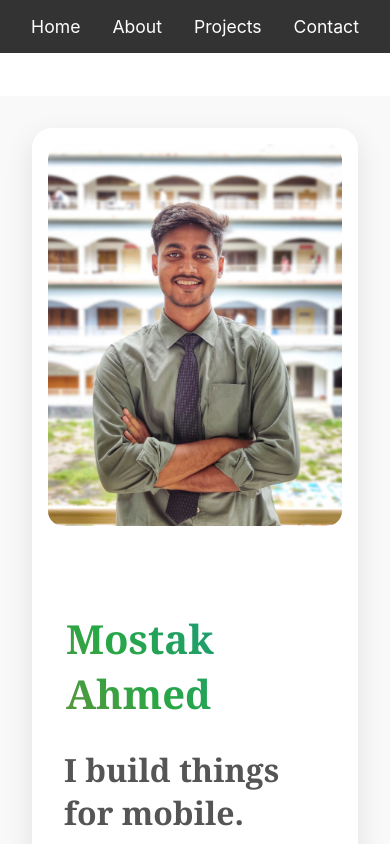
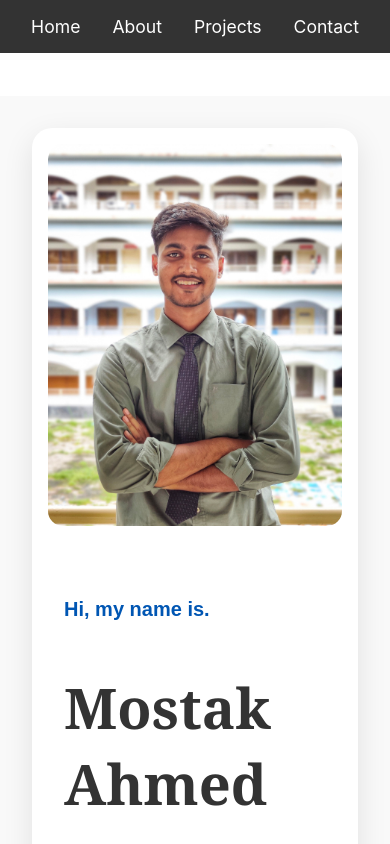
Before and after one commit to MostakAhmedShahad/portfolio-website, a React (Create React App) app: page / in a window 390 px wide. Shown: the top 844 px of the page. Built offline with nearby package versions, Linux system fonts and the light colour scheme.

Commit message:
moving_text_effect

```diff
--- a/src/components/Home.jsx
+++ b/src/components/Home.jsx
@@ -3,8 +3,8 @@ import profileImage from '../assets/images/300062377_3027170894246641_1167568765
 import './Home.scss';
 
 const Home = () => {
-  const [text, setText] = useState('');
-  const fullText = "Hi, my name is";
+  const [text, setText] = useState('\u00A0'); // Start with a non-breaking space
+  const fullText = "Hi, my name is...";
 
   // Text animation for "Hi, my name is" (looping typing effect)
   useEffect(() => {
@@ -16,11 +16,11 @@ const Home = () => {
       } else {
         // Reset after a short delay
         setTimeout(() => {
-          setText('');
+          setText('\u00A0'); // Reset to a non-breaking space
           currentIndex = 0;
-        }, 1000); // Delay before restarting
+        }, 500); // Shorter delay before restarting
       }
-    }, 100); // Adjust speed of typing effect
+    }, 50); // Faster typing speed (50ms per letter)
 
     return () => clearInterval(interval);
   }, []);
@@ -44,7 +44,7 @@ const Home = () => {
         {/* Right Side: Text Content */}
         <div className="home-text">
           <h3>{text}</h3> {/* Typing effect for "Hi, my name is" */}
-          <h1 className="name">Mostak Ahmed</h1> {/* Premium color and shake effect */}
+          <h1>Mostak Ahmed</h1> {/* Name without gradient or shake effect */}
           <h2>I build things for mobile.</h2>
           <p>
             I’m a software developer specializing in building (and occasionally designing) exceptional digital experiences. Currently, I’m focused on building accessible, human-centered mobile applications.
--- a/src/components/Home.scss
+++ b/src/components/Home.scss
@@ -60,15 +60,12 @@
     animation: fadeIn 1s ease-in-out;
   }
 
-  h1.name {
+  h1 {
     font-size: 3.5rem; // Large font for the name
+    color: #333; // Solid color for the name
     margin-bottom: 0.5rem;
     font-family: 'Georgia', serif; // Premium font
-    background: linear-gradient(45deg, #007bff, #ff5722, #28a745, #007bff); // Gradient color
-    background-size: 400% 400%; // For gradient animation
-    -webkit-background-clip: text; // Clip text to gradient
-    -webkit-text-fill-color: transparent; // Transparent text
-    animation: gradientShift 5s infinite, shake 0.5s infinite alternate; // Gradient and shake animation
+    animation: slideIn 1s ease-in-out;
   }
 
   h2 {
@@ -143,27 +140,6 @@
   }
 }
 
-@keyframes gradientShift {
-  0% {
-    background-position: 0% 50%;
-  }
-  50% {
-    background-position: 100% 50%;
-  }
-  100% {
-    background-position: 0% 50%;
-  }
-}
-
-@keyframes shake {
-  0% {
-    transform: translateX(-2px);
-  }
-  100% {
-    transform: translateX(2px);
-  }
-}
-
 // Responsive Design
 @media (max-width: 768px) {
   .home-content {
@@ -177,17 +153,42 @@
   }
 
   .home-text {
-    h1.name {
-      font-size: 2.5rem; // Adjust font size for smaller screens
+    h3 {
+      font-size: 1.25rem;
+      color: #0056b3;
+      margin-bottom: 0.5rem;
+      font-family: 'Arial', sans-serif;
+      font-weight: bold;
+      animation: fadeIn 1s ease-in-out;
+      height: 1.5rem; // Fixed height to prevent layout shift
+      overflow: hidden; // Ensure text doesn't overflow
+      white-space: nowrap;
+    }
+
+    h1 {
+      font-size: 3.5rem;
+      color: #333;
+      margin-bottom: 0.5rem;
+      font-family: 'Georgia', serif;
+      animation: slideIn 1s ease-in-out;
     }
 
     h2 {
-      font-size: 2rem; // Adjust font size for smaller screens
+      font-size: 2.5rem;
+      color: #555;
+      margin-bottom: 1.5rem;
+      font-family: 'Georgia', serif;
+      animation: slideIn 1.2s ease-in-out;
     }
 
     p {
-      font-size: 0.9rem; // Adjust font size for smaller screens
+      font-size: 1rem;
+      color: #777;
+      line-height: 1.8;
+      margin-bottom: 2rem;
+      animation: fadeIn 1.5s ease-in-out;
     }
+  }
 
     .home-buttons {
       flex-direction: column;
@@ -197,4 +198,3 @@
       }
     }
   }
-}
```
